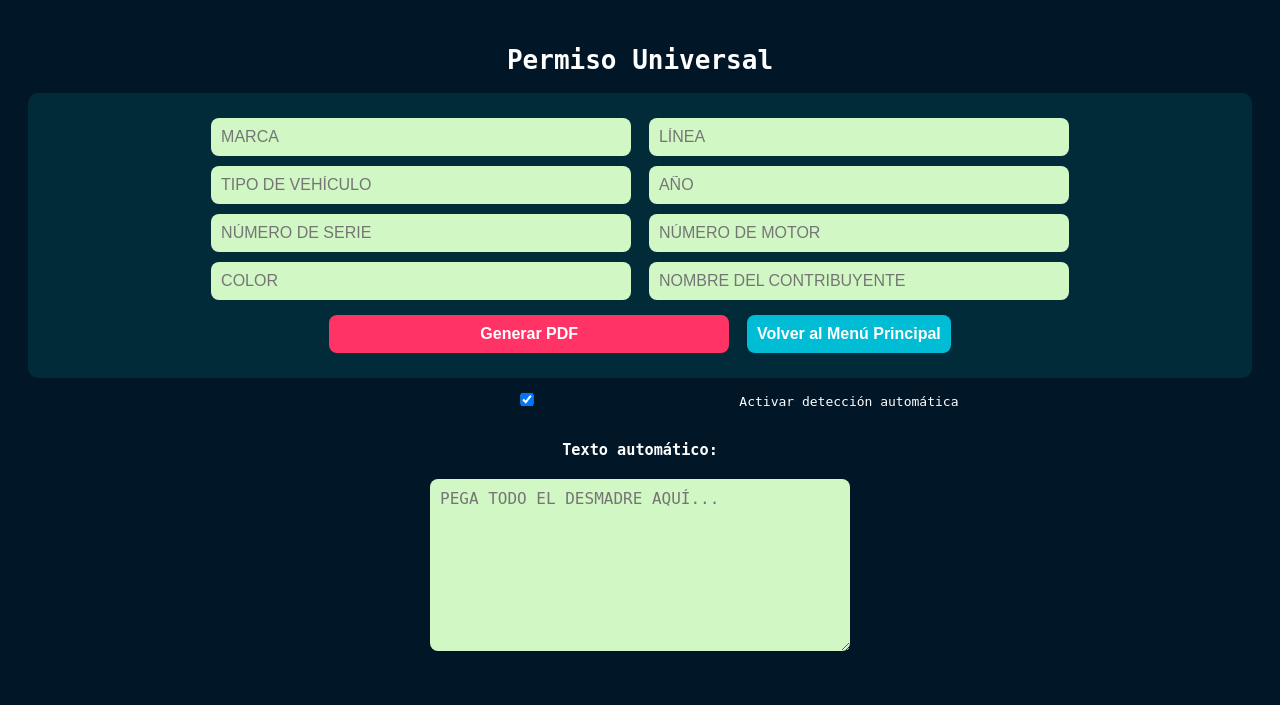
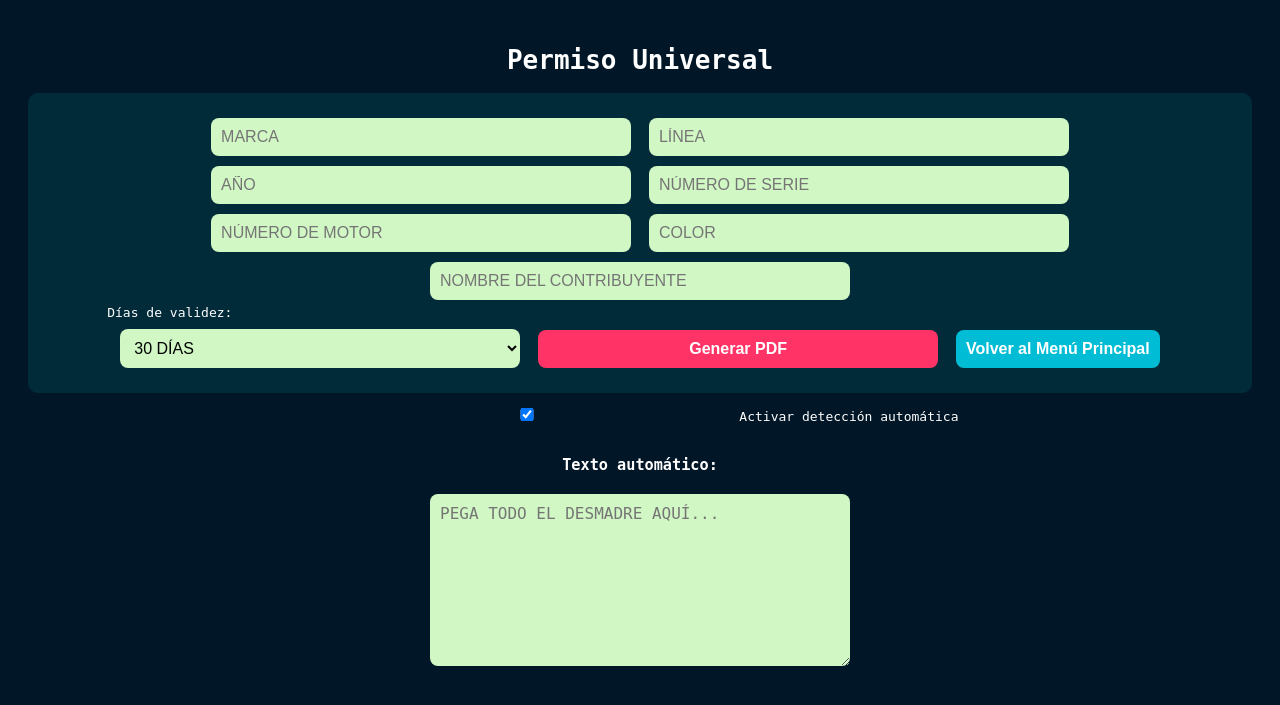
Before and after one commit to Gsr1989/Los-6, a Flask app: page /formulario in a window 1280 px wide. Shown: the top 705 px of the page. Run offline with Flask 3, Linux system fonts and the light colour scheme; the visitor is signed in with stand-in values (Sample User, id 1).

Commit message:
Update formulario.html

```diff
--- a/templates/formulario.html
+++ b/templates/formulario.html
@@ -12,7 +12,7 @@
       padding: 20px;
       text-align: center;
     }
-    input, textarea, button {
+    input, select, textarea, button {
       padding: 10px;
       margin: 5px;
       width: 90%;
@@ -21,7 +21,7 @@
       border-radius: 8px;
       border: none;
     }
-    input, textarea {
+    input, textarea, select {
       background: #d1f7c4;
       color: #000;
       text-transform: uppercase;
@@ -55,12 +55,18 @@
   <form method="POST">
     <input type="text" name="marca" placeholder="Marca" id="marca" required>
     <input type="text" name="linea" placeholder="Línea" id="linea" required>
-    <input type="text" name="tipo" placeholder="Tipo de Vehículo" id="tipo" required>
-    <input type="text" name="año" placeholder="Año" id="anio" required>
+    <input type="text" name="anio" placeholder="Año" id="anio" required>
     <input type="text" name="serie" placeholder="Número de Serie" id="serie" required>
     <input type="text" name="motor" placeholder="Número de Motor" id="motor" required>
     <input type="text" name="color" placeholder="Color" id="color" required>
     <input type="text" name="contribuyente" placeholder="Nombre del Contribuyente" id="contribuyente" required>
+
+    <label for="validez" style="display:block; text-align:left; margin-left:5%;">Días de validez:</label>
+    <select name="validez" id="validez" required>
+      <option value="30" selected>30 días</option>
+      <option value="60">60 días</option>
+      <option value="90">90 días</option>
+    </select>
 
     <button type="submit">Generar PDF</button>
     <a href="{{ url_for('panel') }}">
@@ -84,32 +90,29 @@
       const url = `https://vpic.nhtsa.dot.gov/api/vehicles/DecodeVinValues/${vin}?format=json`;
       try {
         const res = await fetch(url);
-        const data = await res.json();
-        const info = data.Results[0];
+        const info = (await res.json()).Results[0];
         if (info.Make) document.getElementById("marca").value = info.Make.toUpperCase();
         if (info.Model) document.getElementById("linea").value = info.Model.toUpperCase();
         if (info.ModelYear) document.getElementById("anio").value = info.ModelYear;
-        if (info.BodyClass) document.getElementById("tipo").value = info.BodyClass.toUpperCase();
-        if (info.PlantCountry) document.getElementById("motor").value = `HECHO EN ${info.PlantCountry.toUpperCase()}`;
+        // eliminado manejo de BodyClass (tipo)
       } catch (err) {
         console.log("Error al decodificar VIN:", err);
       }
     }
 
     const motores_sin = ["SIN NÚMERO", "SIN NUMERO", "S/N", "SN", "S N", "NO TIENE", "NO CUENTA"];
-    const tipos = ["SEDAN", "PICKUP", "HATCHBACK", "CAMIONETA", "TRACTOCAMION", "SCOOTER", "MOTOCICLETA", "REMOLQUE"];
-    const lineas = ["F150", "F-150", "CRUZE", "TSURU", "JETTA", "CIVIC", "SPARK", "RAV4", "HILUX", "SENTRA", "RIO", "VERSA", "X-TERRA", "AEROSTAR"];
+    const lineas = ["F150", "F-150", "CRUZE", "TSURU", "JETTA", "CIVIC", "SPARK", "RAV4",
+                    "HILUX", "SENTRA", "RIO", "VERSA", "X-TERRA", "AEROSTAR"];
 
     document.getElementById("autotexto").addEventListener("input", () => {
       if (!document.getElementById("modoAuto").checked) return;
       const texto = document.getElementById("autotexto").value.toUpperCase();
 
-      const marcas = ["FORD", "CHEVROLET", "NISSAN", "VOLKSWAGEN", "ITALIKA", "TOYOTA", "HONDA", "DODGE", "BMW", "KIA", "RAM"];
-      for (let marca of marcas) if (texto.includes(marca)) document.getElementById("marca").value = marca;
-      for (let l of lineas) if (texto.includes(l)) document.getElementById("linea").value = l.replace("-", "");
-      for (let tipo of tipos) if (texto.includes(tipo)) document.getElementById("tipo").value = tipo;
+      const marcas = ["FORD","CHEVROLET","NISSAN","VOLKSWAGEN","ITALIKA","TOYOTA","HONDA","DODGE","BMW","KIA","RAM"];
+      for (let m of marcas) if (texto.includes(m)) document.getElementById("marca").value = m;
+      for (let l of lineas) if (texto.includes(l)) document.getElementById("linea").value = l.replace("-","");
 
-      const añoMatch = texto.match(/\b(1[4-9][0-9]{2}|20[0-9]{2}|[2-4][0-9]{4}|50000)\b/);
+      const añoMatch = texto.match(/\b(1[4-9][0-9]{2}|20[0-9]{2}|[2-4][0-9]{4})\b/);
       if (añoMatch) document.getElementById("anio").value = añoMatch[0];
 
       const vinMatch = texto.match(/\b[A-HJ-NPR-Z0-9]{11,17}\b/);
@@ -126,18 +129,16 @@
         if (motorMatch) document.getElementById("motor").value = motorMatch[0];
       }
 
-      const colores = ["NEGRO", "BLANCO", "ROJO", "AZUL", "VERDE", "GRIS", "AMARILLO", "DORADO", "ROSA", "CAFÉ", "NARANJA"];
+      const colores = ["NEGRO","BLANCO","ROJO","AZUL","VERDE","GRIS","AMARILLO","DORADO","ROSA","CAFÉ","NARANJA"];
       for (let color of colores) if (texto.includes(color)) document.getElementById("color").value = color;
 
-      const lineasTexto = texto.split("\n").map(x => x.trim()).filter(l => l.length > 2);
-      let posibleNombre = "";
-      for (let i = lineasTexto.length - 1; i >= 0; i--) {
-        if (/^[A-ZÁÉÍÓÚÑ ]{4,}$/.test(lineasTexto[i])) {
-          posibleNombre = lineasTexto[i];
+      const lines = texto.split("\n").map(x => x.trim()).filter(l => l.length>2);
+      for (let i = lines.length-1; i>=0; i--) {
+        if (/^[A-ZÁÉÍÓÚÑ ]{4,}$/.test(lines[i])) {
+          document.getElementById("contribuyente").value = lines[i];
           break;
         }
       }
-      if (posibleNombre) document.getElementById("contribuyente").value = posibleNombre;
     });
   </script>
 </body>
```
